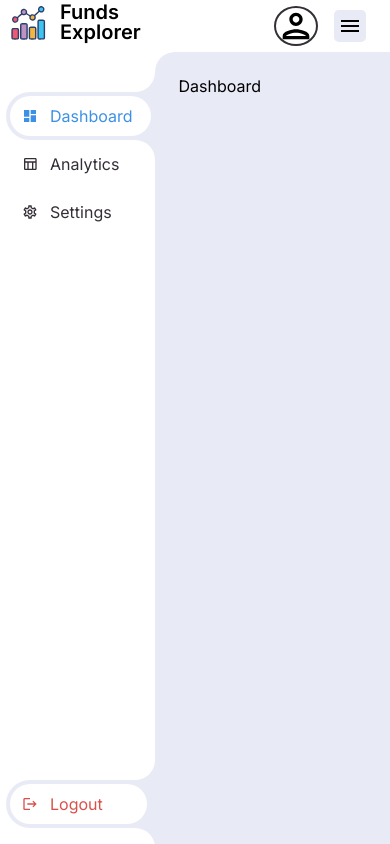
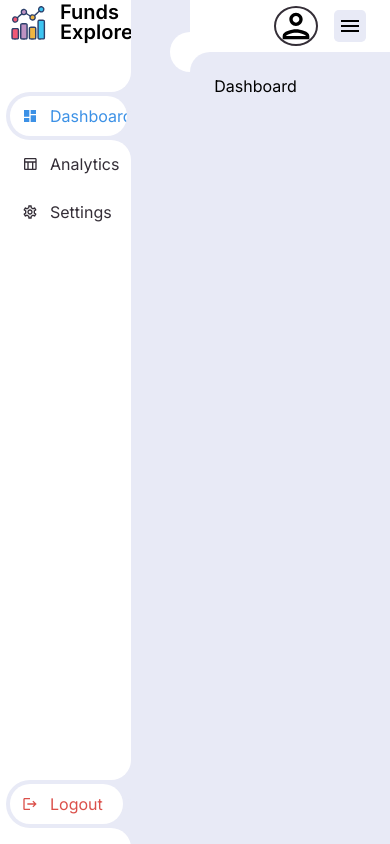
Before and after one commit to dexter2k8/funds-explorer, a Next.js app: page /dashboard in a window 390 px wide. Built offline with nearby package versions, Linux system fonts and the light colour scheme.

Commit message:
updated responsive container width

```diff
--- a/src/app/(dashboard)/styles.module.scss
+++ b/src/app/(dashboard)/styles.module.scss
@@ -6,3 +6,11 @@
     width: 100%;
   }
 }
+
+@media (max-width: 630px) {
+  .layout {
+    .container {
+      margin-left: 3.7rem;
+    }
+  }
+}
```
